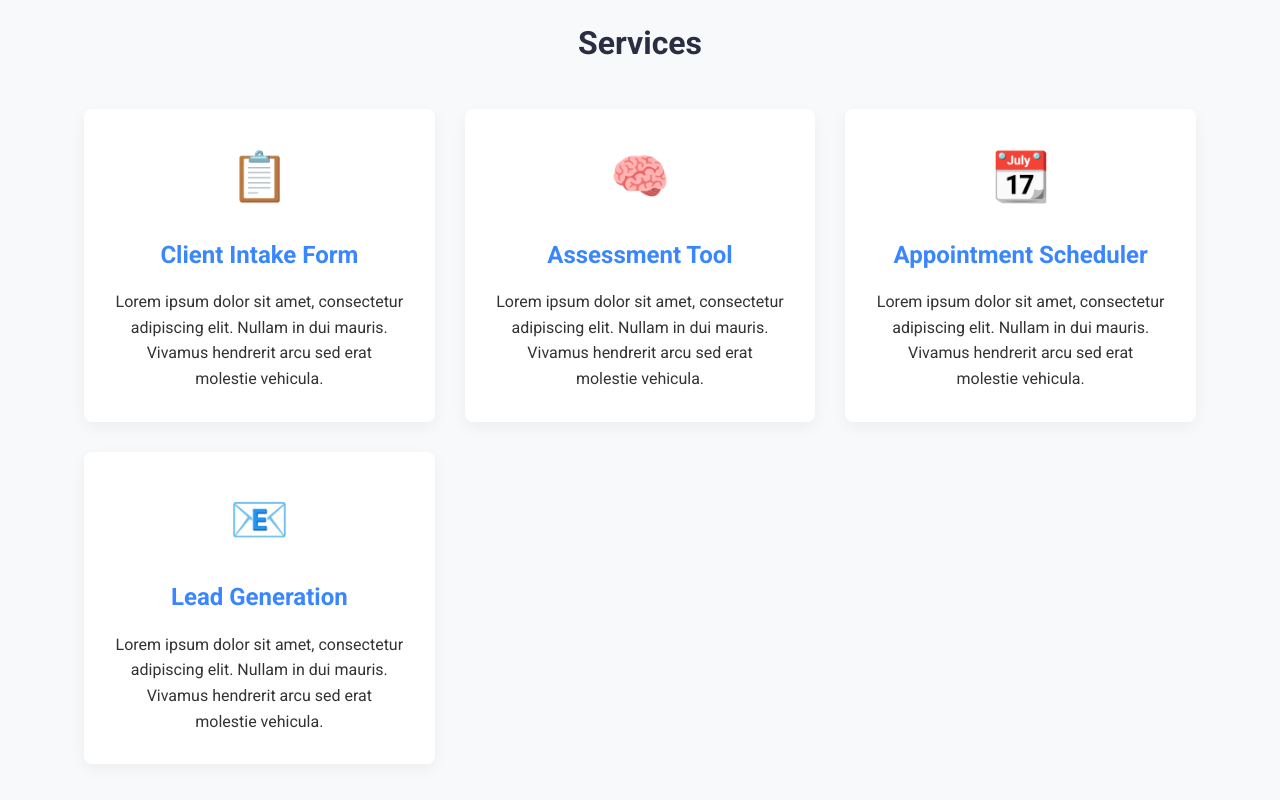
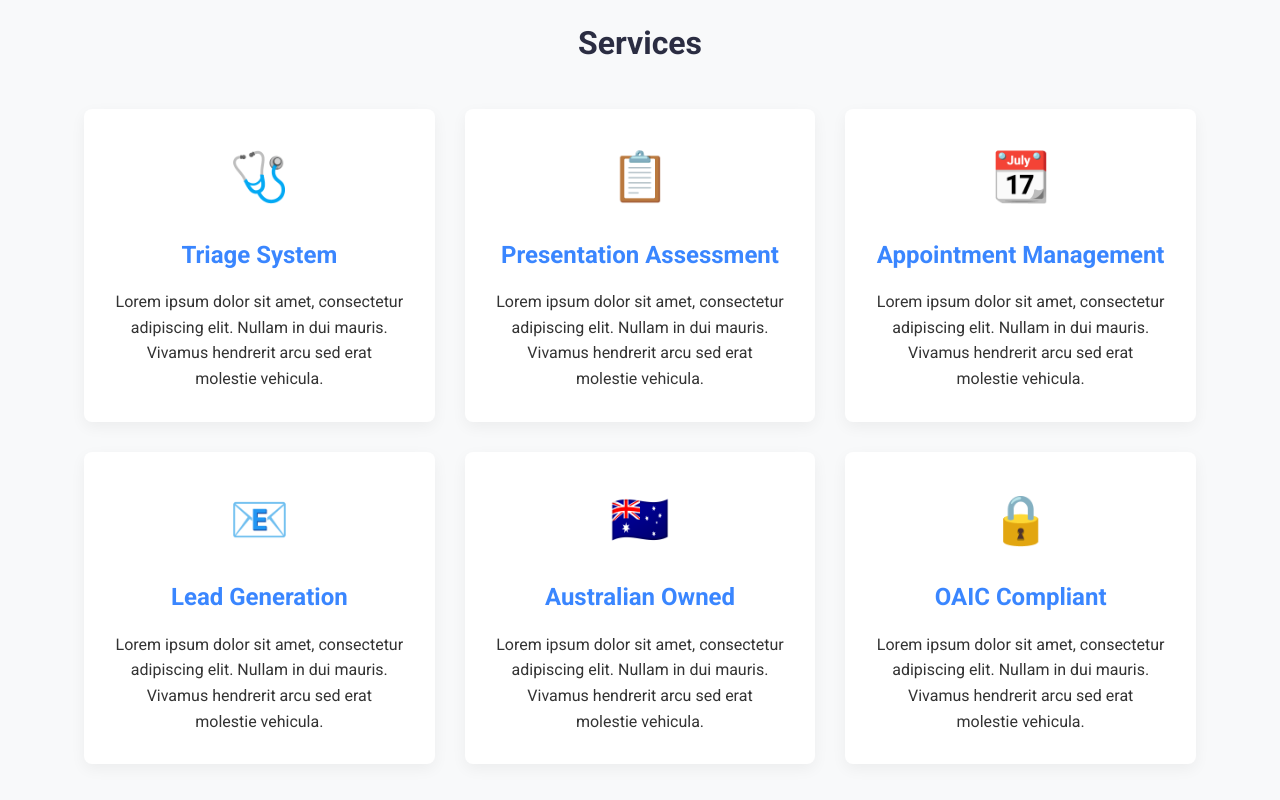
Before and after one commit to darkLordPaddy/demosite, a plain HTML site: page index.html in a window 1280 px wide. Shown: the part 940-1740 px from the top of the page. Drawn offline with Linux system fonts and the light colour scheme.

Commit message:
update widgets - final

```diff
--- a/index.html
+++ b/index.html
@@ -46,18 +46,18 @@
             <h2>Services</h2>
             <div class="widget-grid">
                 <div class="widget-card">
-                    <div class="widget-icon">📋</div>
-                    <h3>Client Intake Form</h3>
+                    <div class="widget-icon">🩺</div>
+                    <h3>Triage System</h3>
                     <p>Lorem ipsum dolor sit amet, consectetur adipiscing elit. Nullam in dui mauris. Vivamus hendrerit arcu sed erat molestie vehicula.</p>
                 </div>
                 <div class="widget-card">
-                    <div class="widget-icon">🧠</div>
-                    <h3>Assessment Tool</h3>
+                    <div class="widget-icon">📋</div>
+                    <h3>Presentation Assessment</h3>
                     <p>Lorem ipsum dolor sit amet, consectetur adipiscing elit. Nullam in dui mauris. Vivamus hendrerit arcu sed erat molestie vehicula.</p>
                 </div>
                 <div class="widget-card">
                     <div class="widget-icon">📆</div>
-                    <h3>Appointment Scheduler</h3>
+                    <h3>Appointment Management</h3>
                     <p>Lorem ipsum dolor sit amet, consectetur adipiscing elit. Nullam in dui mauris. Vivamus hendrerit arcu sed erat molestie vehicula.</p>
                 </div>
                 <div class="widget-card">
@@ -65,6 +65,18 @@
                     <h3>Lead Generation</h3>
                     <p>Lorem ipsum dolor sit amet, consectetur adipiscing elit. Nullam in dui mauris. Vivamus hendrerit arcu sed erat molestie vehicula.</p>
                 </div>
+                 <div class="widget-card">
+                    <div class="widget-icon">🇦🇺</div>
+                    <h3>Australian Owned</h3>
+                    <p>Lorem ipsum dolor sit amet, consectetur adipiscing elit. Nullam in dui mauris. Vivamus hendrerit arcu sed erat molestie vehicula.</p>
+                </div>
+                <div class="widget-card">
+                    <div class="widget-icon">🔒</div>
+                    <h3>OAIC Compliant</h3>
+                    <p>Lorem ipsum dolor sit amet, consectetur adipiscing elit. Nullam in dui mauris. Vivamus hendrerit arcu sed erat molestie vehicula.</p>
+                </div>
+
+
             </div>
         </div>
     </section>
```
